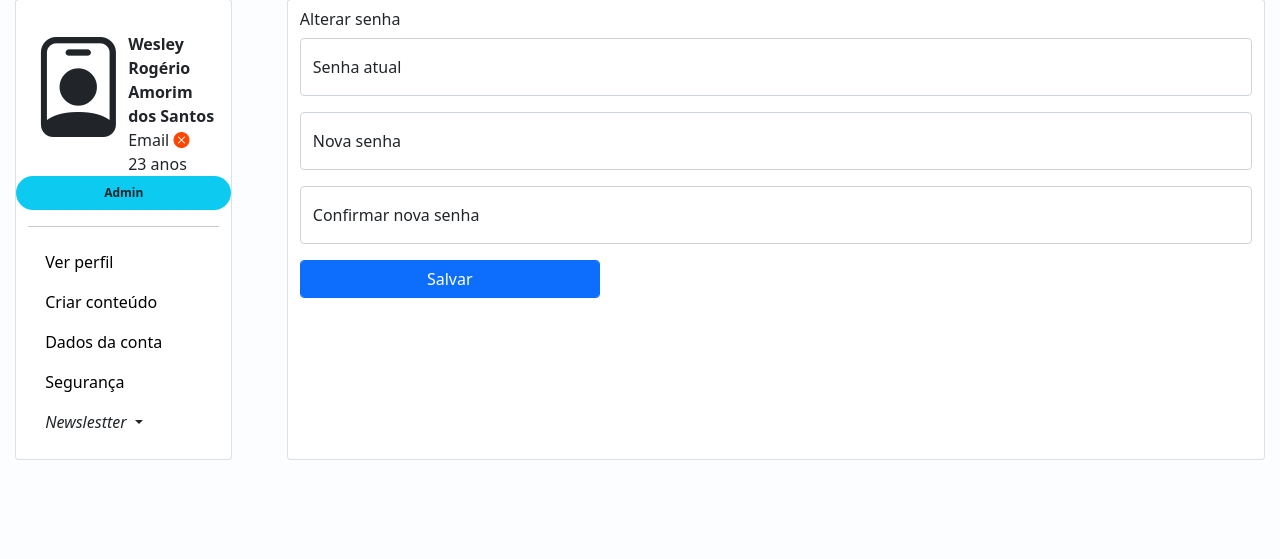
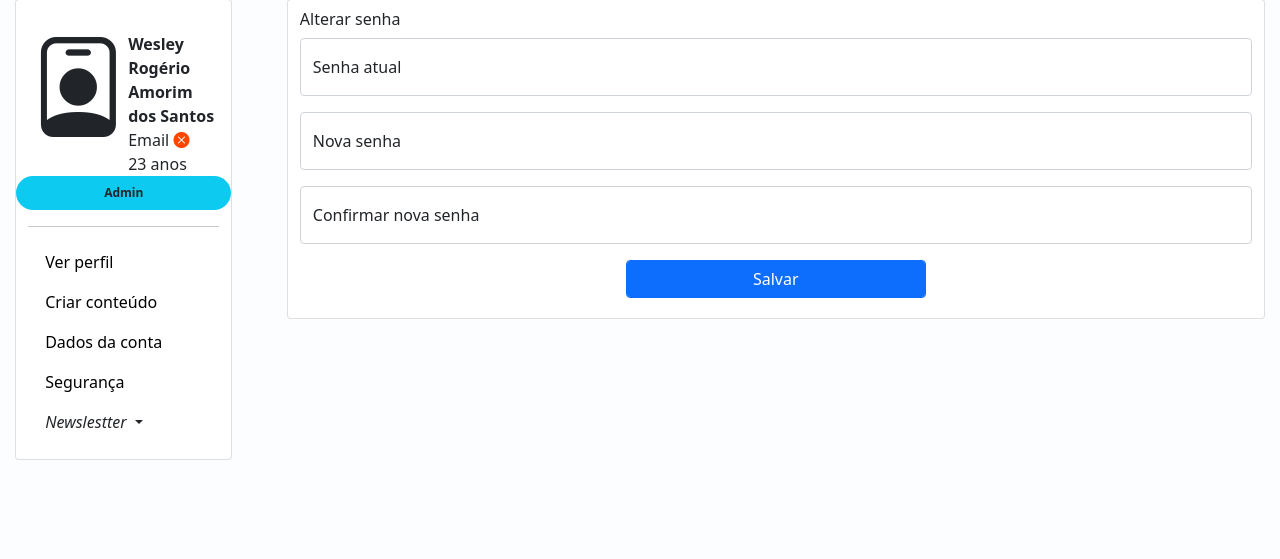
Before and after one commit to wesleystoss/valeapena, a Django app: page /usuario/seguranca in a window 1280 px wide. Shown: the part 129-688 px from the top of the page. Run offline with Django 3.2, Linux system fonts and the light colour scheme; some libraries are stand-ins or nearby versions.

Commit message:
FIX: Ajusta o height da redefinicao de senha

```diff
--- a/paginas/templates/paginas/usuario/seguranca.html
+++ b/paginas/templates/paginas/usuario/seguranca.html
@@ -4,7 +4,7 @@
 <main>
     <div class="row">
         {% include 'parciais/_menu_usuario.html' %}
-        <div class="container card col-9">
+        <div class="container card col-9" style="max-height: 320px;">
             <h6>Alterar senha</h6>
             <form>
                 <div class="form-floating mb-3">
@@ -19,7 +19,9 @@
                     <input type="password" class="form-control" required id="floatingPassword" placeholder="Password">
                     <label for="floatingPassword">Confirmar nova senha</label>
                 </div>
-                <input type="submit" class="form-control btn btn-primary mb-3" value="Salvar">
+                <div class="text-center mb-3">
+                    <input type="submit" class="form-control btn btn-primary mb-3" value="Salvar">
+                </div>
             </form>
         </div>
     </div>
```
